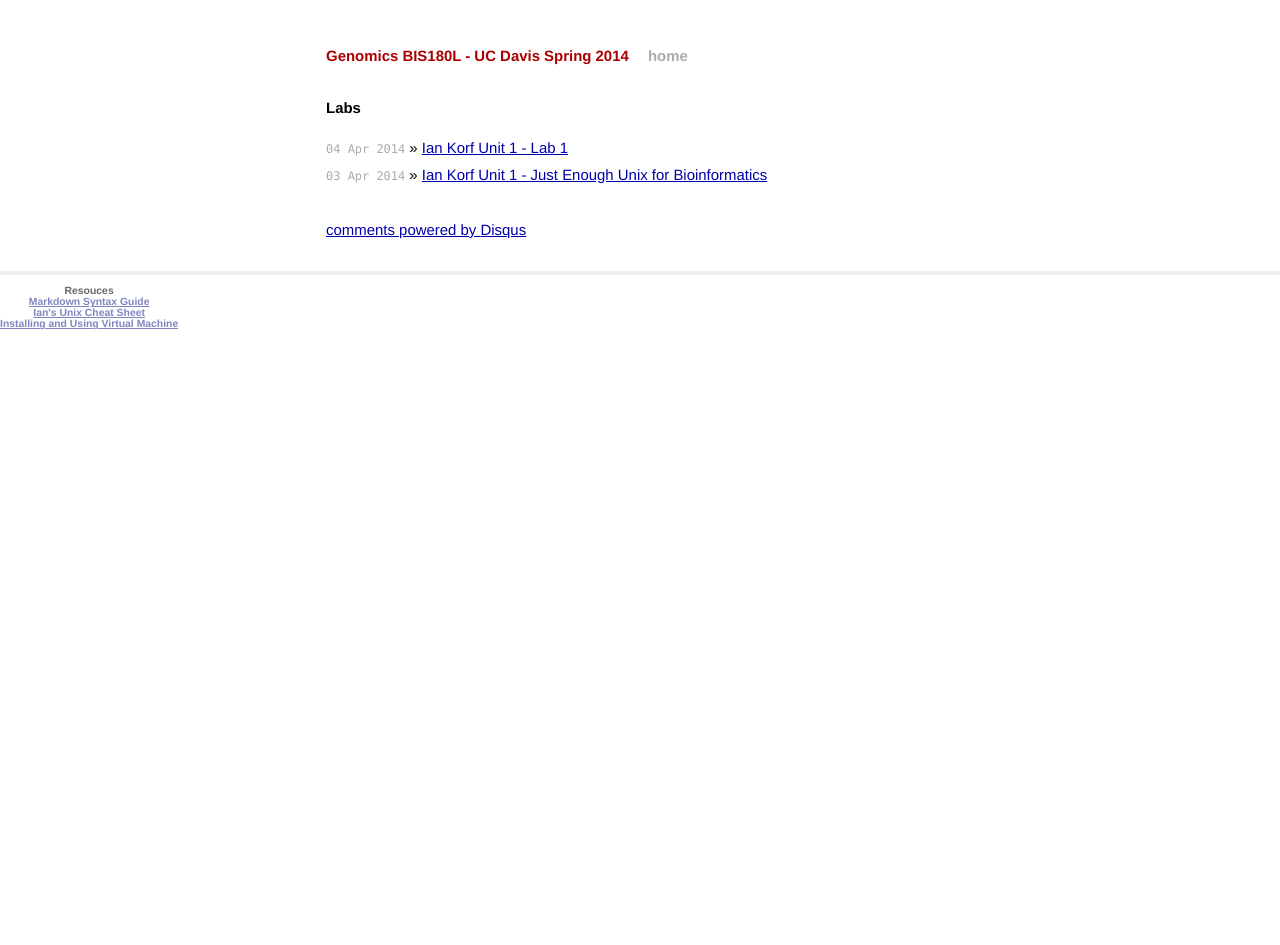
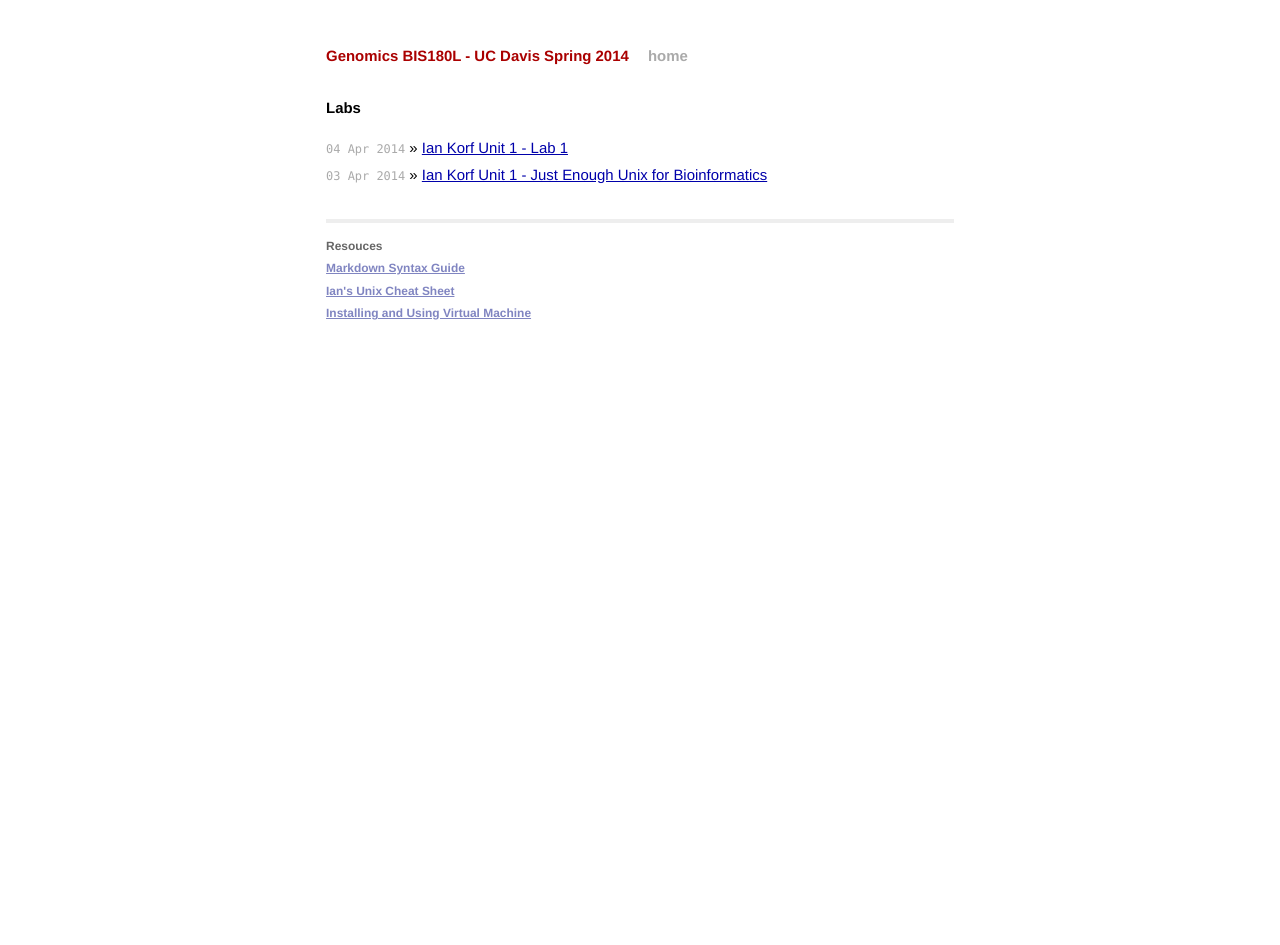
Before and after one commit to iamciera/bis180lSite, a Jekyll site: the page built from index.html, in a window 1280 px wide. Built offline with Jekyll 4.4.1, drawn with Linux system fonts in a browser that asks for light colours; Markdown is read by kramdown in place of the engine named in the settings; comment, search, counter and statistics services are not loaded; part of the change alters nothing that is shown.

Commit message:
removed Disqus from default page

```diff
--- a/_layouts/default.html
+++ b/_layouts/default.html
@@ -22,22 +22,6 @@
           </div>
 
           {{ content }}
-        <div id="disqus_thread"></div>
-            <script type="text/javascript">
-                /* * * CONFIGURATION VARIABLES: EDIT BEFORE PASTING INTO YOUR WEBPAGE * * */
-                var disqus_shortname = 'bis180lgenomics'; // required: replace example with your forum shortname
-
-                /* * * DON'T EDIT BELOW THIS LINE * * */
-                (function() {
-                    var dsq = document.createElement('script'); dsq.type = 'text/javascript'; dsq.async = true;
-                    dsq.src = '//' + disqus_shortname + '.disqus.com/embed.js';
-                    (document.getElementsByTagName('head')[0] || document.getElementsByTagName('body')[0]).appendChild(dsq);
-                })();
-            </script>
-            <noscript>Please enable JavaScript to view the <a href="http://disqus.com/?ref_noscript">comments powered by Disqus.</a></noscript>
-            <a href="http://disqus.com" class="dsq-brlink">comments powered by <span class="logo-disqus">Disqus</span></a>
-
-            </div>
 
           <div class="footer">
             <div class="contact">
@@ -47,8 +31,7 @@
                 <a href = "{{ site.baseurl }}/docs/ianCheatSheet.html"> Ian's Unix Cheat Sheet</a><br />
                 <a href="{{ site.baseurl }}/docs/virtualMachine.html">Installing and Using Virtual Machine</a>
               </p>
-
-
+            </div>
 
             <div class="contact">
               <p>
```
